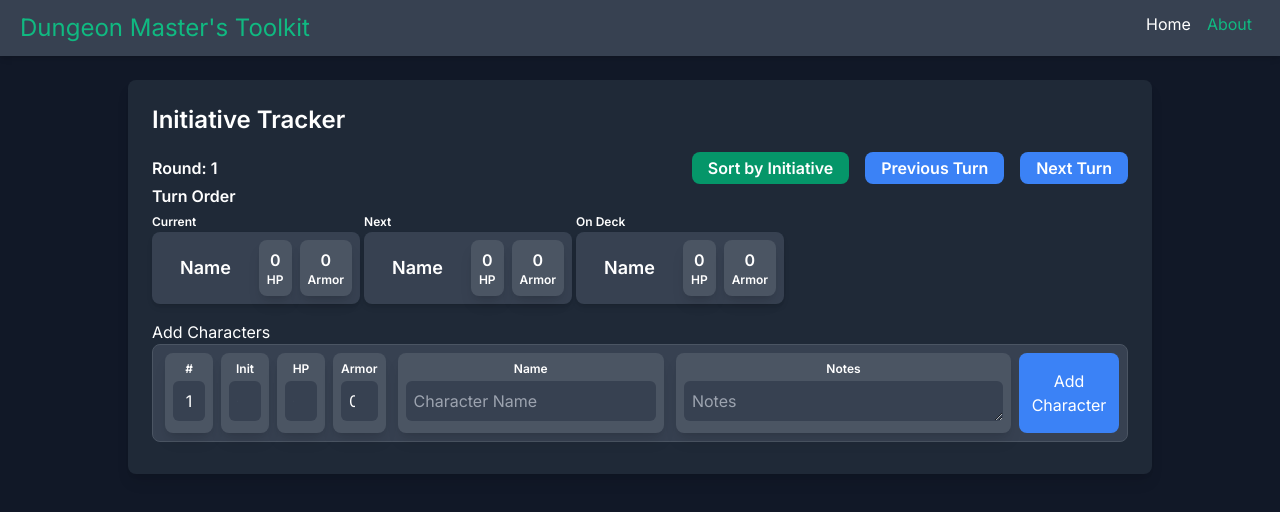
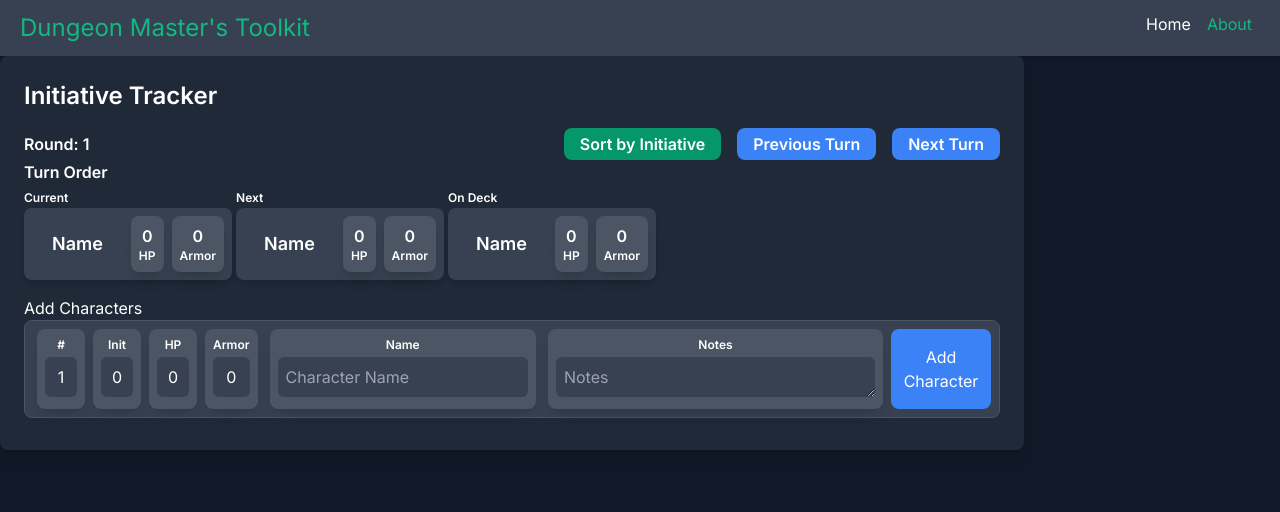
Before and after one commit to AyyyStew/DungeonMasterToolKit, a Next.js app: page / in a window 1280 px wide. Shown: the top 512 px of the page. Built offline with nearby package versions, Linux system fonts and the light colour scheme.

Commit message:
fixing css

```diff
--- a/src/app/components/CharacterItem.tsx
+++ b/src/app/components/CharacterItem.tsx
@@ -24,7 +24,7 @@ const CharacterItem: React.FC<{
 }) => (
   <div className={`grid-item ${isCurrent ? "selected" : "bg-gray-800"}`}>
     <div className="flex">
-      <div className="card mx-1 flex flex-col items-center bg-gray-600 p-2">
+      <div className="card mx-1 flex max-w-[25%] flex-col items-center bg-gray-600 p-2">
         <span className="justify-start pb-1 text-xs font-semibold">#</span>
         <input
           type="text"
@@ -32,11 +32,10 @@ const CharacterItem: React.FC<{
           value={order}
           readOnly={true}
           className="input-field text-center"
-          style={{ maxWidth: "120px" }}
         />
       </div>
 
-      <div className="card mx-1 flex flex-col items-center bg-gray-600 p-2">
+      <div className="card mx-1 flex max-w-[25%] flex-col items-center bg-gray-600 p-2">
         <span className="justify-start pb-1 text-xs font-semibold">Init</span>
         <input
           type="number"
@@ -45,11 +44,10 @@ const CharacterItem: React.FC<{
           onChange={(e) => onFieldChange("initiative", Number(e.target.value))}
           className="input-field text-center"
           maxLength={2}
-          style={{ maxWidth: "120px" }}
         />
       </div>
 
-      <div className="card mx-1 flex flex-col items-center bg-gray-600 p-2">
+      <div className="card mx-1 flex max-w-[25%] flex-col items-center bg-gray-600 p-2">
         <span className="justify-start pb-1 text-xs font-semibold">HP</span>
         <input
           type="number"
@@ -58,20 +56,18 @@ const CharacterItem: React.FC<{
           onChange={(e) => onFieldChange("hp", Number(e.target.value))}
           className="input-field text-center"
           maxLength={3}
-          style={{ maxWidth: "120px" }}
         />
       </div>
 
-      <div className="card mx-1 flex flex-col items-center bg-gray-600 p-2">
+      <div className="card mx-1 flex max-w-[25%] flex-col items-center bg-gray-600 p-2">
         <span className="justify-start pb-1 text-xs font-semibold">Armor</span>
         <input
           type="number"
           placeholder="Armor"
           value={fields.armor}
           onChange={(e) => onFieldChange("armor", Number(e.target.value))}
-          className="input-field text-center"
+          className="input-field w-full text-center"
           maxLength={2}
-          style={{ maxWidth: "120px" }}
         />
       </div>
     </div>
--- a/src/app/components/InitiativeTracker.tsx
+++ b/src/app/components/InitiativeTracker.tsx
@@ -79,7 +79,6 @@ export default function InitiativeTracker() {
   };
 
   return (
-    <section className="flex justify-center p-6">
     <div className="card w-full max-w-5xl bg-gray-800 p-6">
       <h2 className="mb-4 text-2xl font-semibold text-white">
         Initiative Tracker
@@ -162,6 +161,5 @@ export default function InitiativeTracker() {
         onSubmit={handleAddCharacter}
       />
     </div>
-    </section>
   );
 }
--- a/src/app/globals.css
+++ b/src/app/globals.css
@@ -5,6 +5,14 @@
 @layer base {
   input {
     @apply bg-slate-700;
+  }
+
+
+  input[type="number"]::-webkit-inner-spin-button,
+  input[type="number"]::-webkit-outer-spin-button,
+  input[type="number"] {
+    -webkit-appearance: none;
+    -moz-appearance: textfield;
   }
 
   table {
@@ -42,7 +50,7 @@
 }
 
 .selected {
-  @apply border-2 border-yellow-500 bg-gray-700;
+  @apply border-2 border-emerald-500 bg-gray-700;
 }
 
 .card {
```
Lines whose indentation alone changed are shown as unchanged.
